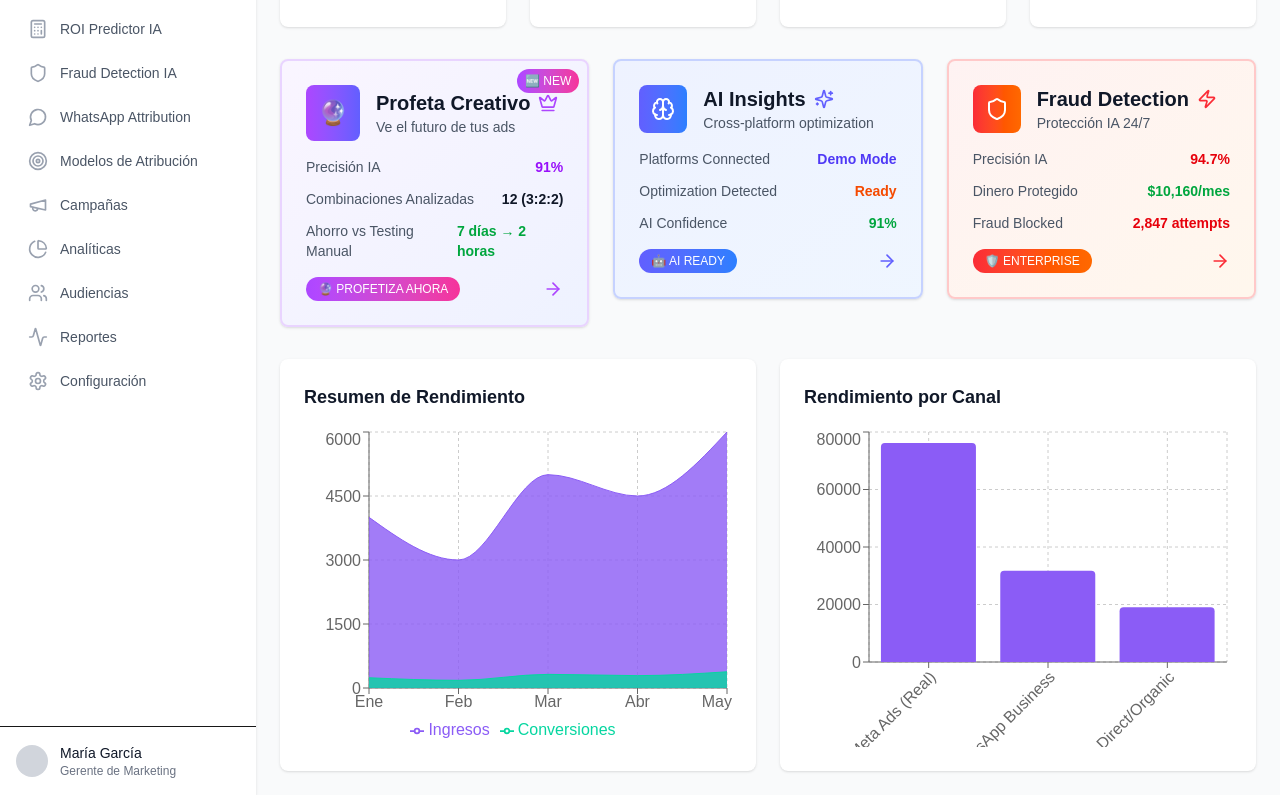
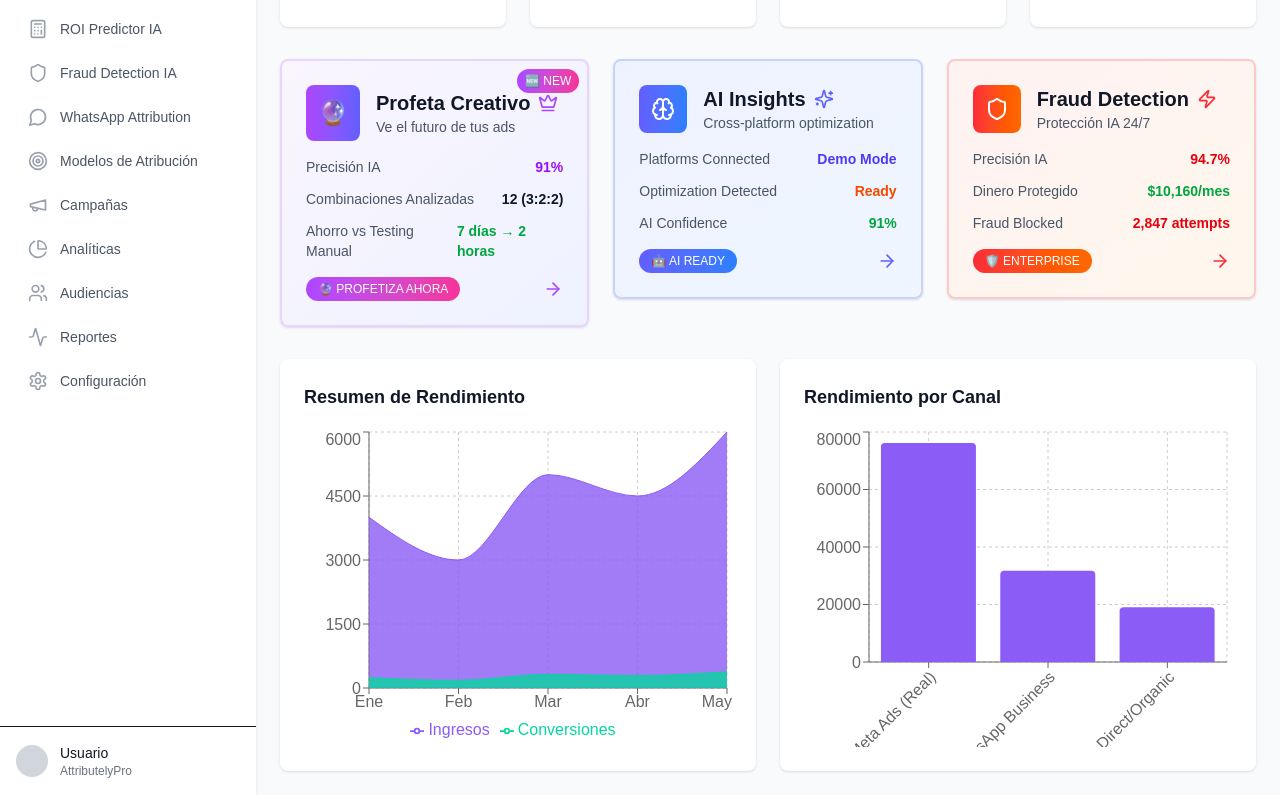
Before and after one commit to Victor199559/attributelypro, a Next.js app: page /dashboard in a window 1280 px wide. Shown: the part 226-1021 px from the top of the page. Built offline with nearby package versions, Linux system fonts and the light colour scheme; no server answers.

Commit message:
Update: Dashboard connected to real Meta Ads API

```diff
--- a/src/app/dashboard/page.tsx
+++ b/src/app/dashboard/page.tsx
@@ -22,10 +22,10 @@ interface RealDataType {
     id: string;
     name: string;
   };
-  sample_account: {
-    id: string;
+  account_info: {
+    account_id: string;
     name: string;
-    business: {
+    business?: {
       id: string;
       name: string;
     };
@@ -34,6 +34,7 @@ interface RealDataType {
   attributely_pro?: {
     connection_quality: string;
     ready_for_production: boolean;
+    ready_for_affiliate: boolean;
   };
 }
 
@@ -55,9 +56,9 @@ export default function Dashboard() {
   const [timeRange, setTimeRange] = useState('30d');
   const [realData, setRealData] = useState<RealDataType | null>(null);
   const [loading, setLoading] = useState(true);
-  const [user, setUser] = useState({ name: 'María García', role: 'Gerente de Marketing' });
+  const [user, setUser] = useState({ name: 'Usuario', role: 'AttributelyPro' });
 
-  // ===== FUNCIÓN SIMPLIFICADA - DATOS REALES =====
+  // ===== FUNCIÓN DE CONEXIÓN CON API REAL =====
   useEffect(() => {
     const fetchRealData = async () => {
       try {
@@ -69,13 +70,13 @@ export default function Dashboard() {
           if (data.status === 'success') {
             setUser({
               name: data.user?.name || 'Michely Espinel',
-              role: data.sample_account?.business?.name || 'Consultora Marykay QUITO'
+              role: data.account_info?.name || 'AttributelyPro Affiliate Marketing'
             });
             setRealData(data);
           }
         }
       } catch (error) {
-        console.error('Error fetching data:', error);
+        console.error('Error fetching real data:', error);
       } finally {
         setLoading(false);
       }
```
Lines whose indentation alone changed are shown as unchanged.
